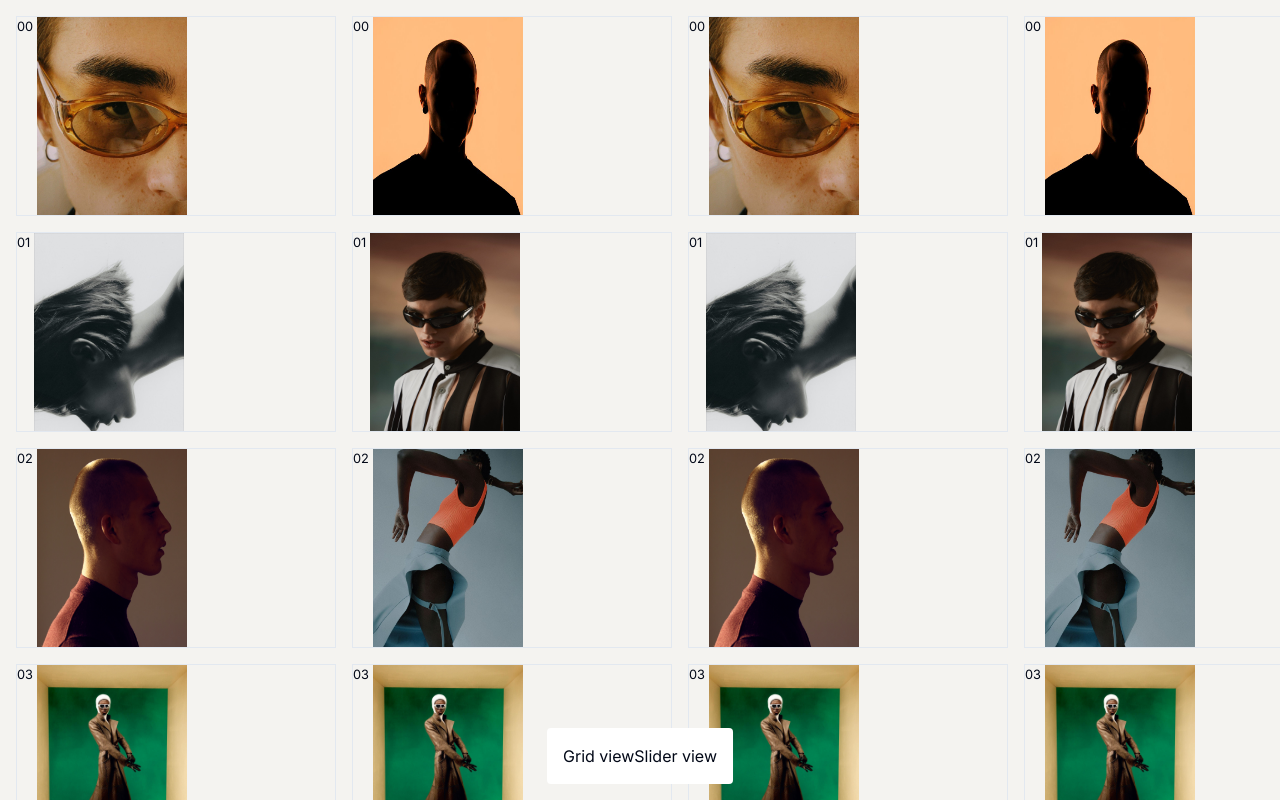
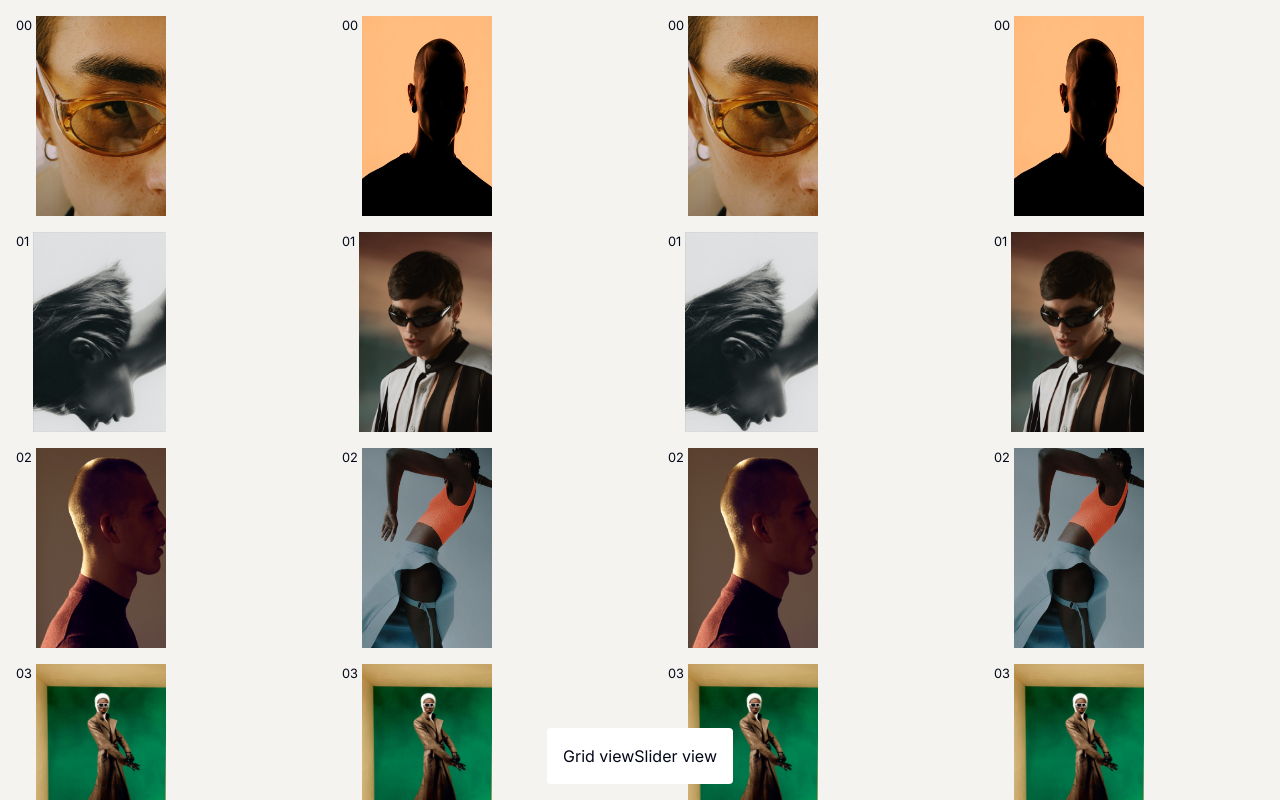
Before and after one commit to thecode-master-sy/micro-animations, a Next.js app: page /draggable-photo-gallery in a window 1280 px wide. Built offline with nearby package versions, Linux system fonts and the light colour scheme.

Commit message:
feat: draggable-photo-gallery

```diff
--- a/app/(animations)/draggable-photo-gallery/_components/draggable-gallery-column.tsx
+++ b/app/(animations)/draggable-photo-gallery/_components/draggable-gallery-column.tsx
@@ -16,17 +16,17 @@ export const DraggableGalleryColumn = ({
 }) => {
   const galleryArray = inverse ? gallery.slice().reverse() : gallery;
   return (
-    <div className="gap-4 gallery-column">
+    <div className="gallery-column">
       {galleryArray.map((item, index) => (
         <motion.div
           key={item.id}
-          className="overflow-hidden relative border flex gap-1 min-w-[150px] min-h-[200px] w-[25vw] h-[25vh] gallery-item"
+          className="overflow-hidden relative flex gap-1 gallery-item"
         >
           <span className="text-[1vw] select-none">0{index}</span>
           <Image
             width={150}
             height={200}
-            className="w-[10vw] h-[25vh] min-w-[150px] min-h-[200px] select-none touch-none"
+            className="gallery-image select-none touch-none"
             src={item.image}
             alt={item.name}
             draggable={false}
--- a/app/(animations)/draggable-photo-gallery/_components/draggable-gallery.tsx
+++ b/app/(animations)/draggable-photo-gallery/_components/draggable-gallery.tsx
@@ -49,7 +49,7 @@ export const DraggableGallery = () => {
         shouldShow={mouseFollowerShouldShow}
         displayText={displayText}
       />
-      <GallerySwitch setShowRestOfImages={setShowRestOfImages}/>
+      <GallerySwitch setShowRestOfImages={setShowRestOfImages} />
       <motion.div
         ref={constraintsRef}
         drag
@@ -59,7 +59,7 @@ export const DraggableGallery = () => {
           top: -(constraints.bottom - containerBoundaries.height),
           bottom: -constraints.top,
         }}
-        className="min-h-screen w-max cursor-grabbing flex gap-4  bg-[#f4f3f0] p-4"
+        className="min-h-screen w-max cursor-grabbing flex gap-44  bg-[#f4f3f0] p-4"
       >
         <DraggableGalleryColumn
           setMouseFollowerShouldShow={setMouseFollowerShouldShow}
--- a/app/(animations)/draggable-photo-gallery/_components/switch-gallery-view.tsx
+++ b/app/(animations)/draggable-photo-gallery/_components/switch-gallery-view.tsx
@@ -27,7 +27,9 @@ export const GallerySwitch = ({
     });
 
     mainTimeLine.add(timeline).add(() => {
-      const state = Flip.getState(".gallery-column, .gallery-item");
+      const state = Flip.getState(
+        ".gallery-column:first-child, .gallery-column:first-child .gallery-item"
+      );
       firstColumn!.classList.add("is-row");
       Flip.from(state, {
         duration: 0.5, // The duration of the flip animation
@@ -35,7 +37,7 @@ export const GallerySwitch = ({
         absolute: true, // Recommended to prevent layout shifts
         stagger: 0.1,
       });
-    });
+    }, ">-0.05");
   });
 
   return (
--- a/app/globals.css
+++ b/app/globals.css
@@ -93,9 +93,40 @@
 
 .gallery-column {
   display: grid;
+  gap: 16px;
 }
 
 .gallery-column.is-row {
   display: flex;
   width: fit-content;
+  height: 100vh;
+  align-items: center;
 }
+
+.gallery-item {
+  min-width: 150px;
+  width: 10vw;
+  height: 25vh;
+  min-height: 200px;
+}
+
+.gallery-column.is-row .gallery-item {
+  min-width: 200px;
+  min-height: 300px;
+  width: 20vw;
+  height: 35vh;
+}
+
+.gallery-image {
+  width: 100%;
+  height: 100%;
+}
+
+/* .gallery-column.is-row .gallery-item {
+  height: 40vh;
+}
+
+.gallery-column.is-row .gallery-image {
+  width: 100%;
+  height: 40vh;
+} */
```
